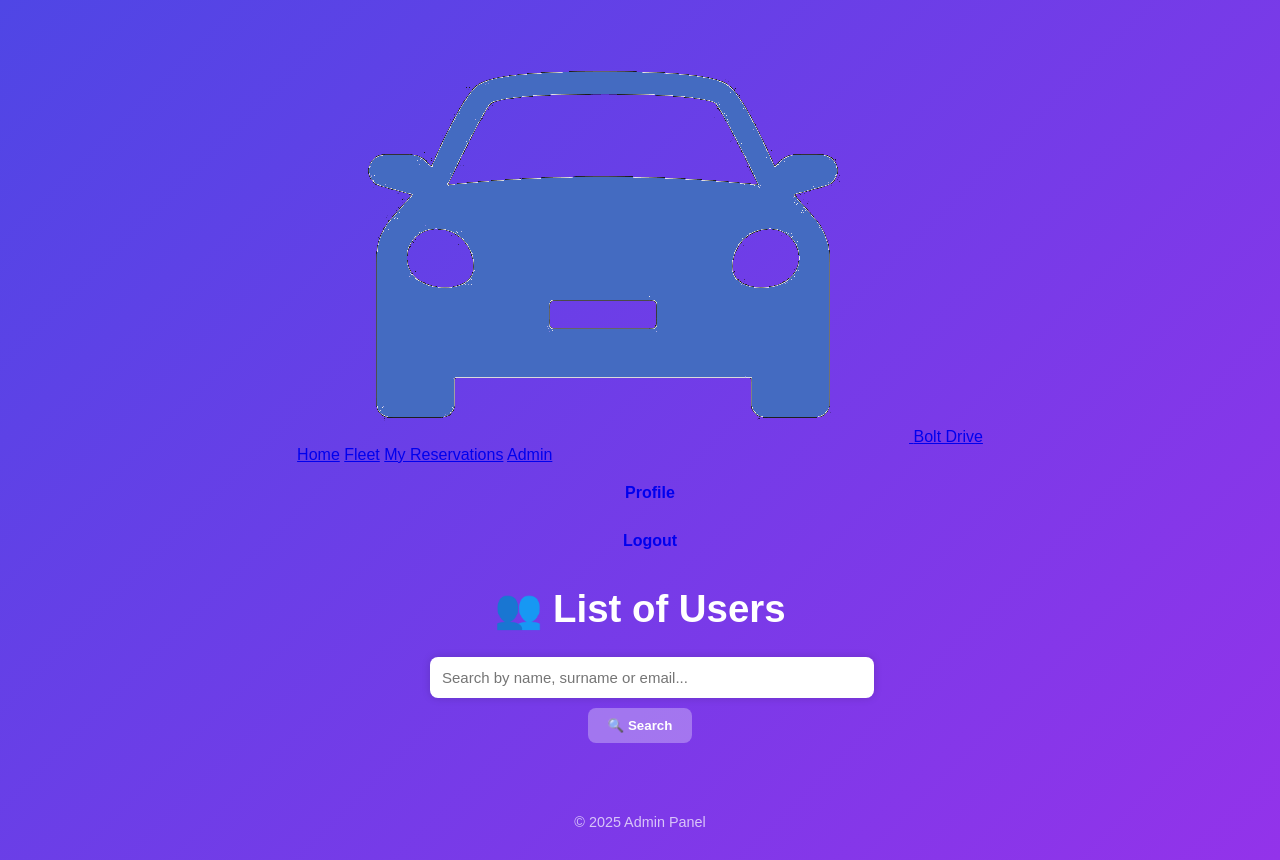
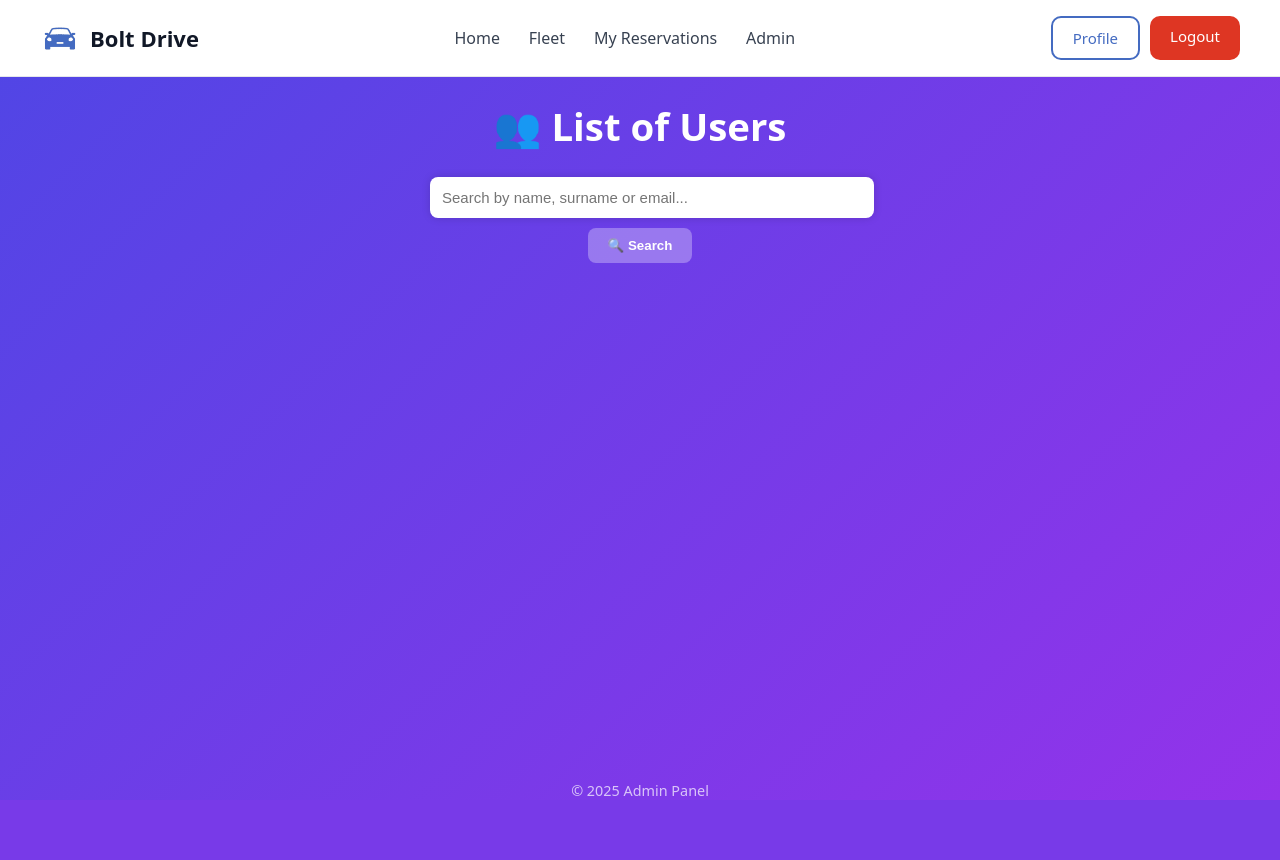
Before and after one commit to Strexas/ISLAB, a Flask app: page /list_users in a window 1280 px wide. After the commit the page ends 800 px from the top, so only its background shows below. Run offline with Flask 3, Linux system fonts and the light colour scheme; the visitor is signed in with stand-in values (Sample User, id 1); some libraries are stand-ins or nearby versions.

Commit message:
fixed navbar

```diff
--- a/static/css/_navbar.css
+++ b/static/css/_navbar.css
@@ -13,7 +13,7 @@
 
 /* Space reserved for fixed navbar */
 .navbar-spacer {
-    height: 80px;
+    height: 74px;
 }
 
 /* ===== CONTAINER ===== */
@@ -75,45 +75,3 @@
     display: flex;
     gap: 10px;
 }
-
-/* ===== BUTTONS ===== */
-
-.btn {
-    padding: 8px 16px;
-    border-radius: 8px;
-    font-size: 14px;
-    font-weight: 500;
-    text-decoration: none;
-    transition: all 0.2s ease;
-}
-
-/* Primary */
-.btn-primary {
-    background-color: #2563eb;
-    color: white;
-}
-
-    .btn-primary:hover {
-        background-color: #1e40af;
-    }
-
-/* Outline */
-.btn-outline {
-    border: 1px solid #2563eb;
-    color: #2563eb;
-}
-
-    .btn-outline:hover {
-        background-color: #2563eb;
-        color: white;
-    }
-
-/* Danger */
-.btn-danger {
-    background-color: #dc2626;
-    color: white;
-}
-
-    .btn-danger:hover {
-        background-color: #991b1b;
-    }
--- a/static/css/styles.css
+++ b/static/css/styles.css
@@ -63,6 +63,26 @@
 .secondary_button:hover {
   background-color: var(--secondary-button-hover-color);
   color: var(--secondary-button-hover-text-color);
+}
+
+.blue_outline {
+  background-color: transparent;
+  color: var(--primary-button-color);
+  border-radius: 10px;
+  border: solid 2px var(--primary-button-color);
+  padding: 10px 20px;
+  font-size: 15px;
+  margin-top: auto;
+  font-weight: 420;
+  cursor: pointer;
+  transition: background-color 0.2s;
+  transition: color 0.2s;
+  text-decoration: none;
+}
+
+.blue_outline:hover {
+  background-color: var(--primary-button-color);
+  color: white;
 }
 
 .no-results {
--- a/subsystems/fleet_management/routes.py
+++ b/subsystems/fleet_management/routes.py
@@ -12,6 +12,7 @@
 from models.RentPrice import RentPrice
 from models.ReviewCache import ReviewCache
 from form.VehicleForm import VehicleForm, RetireVehicleForm, ReviewCacheForm
+from subsystems.fleet_management.FleetController import FleetController
 
 fleet_bp = Blueprint("fleet", __name__, url_prefix="/fleet")
 
--- a/templates/components/_navbar.html
+++ b/templates/components/_navbar.html
@@ -34,11 +34,11 @@
         <div class="navbar-actions">
 
             {% if not session.get('user_id') %}
-            <a href="/login" class="btn btn-primary">Login</a>
-            <a href="/register" class="btn btn-outline">Register</a>
+            <a href="/login" class="primary_button">Login</a>
+            <a href="/register" class="secondary_button blue_outline">Register</a>
             {% else %}
-            <a href="/profile" class="btn btn-outline">Profile</a>
-            <a href="/logout" class="btn btn-danger">Logout</a>
+            <a href="/profile" class="secondary_button blue_outline">Profile</a>
+            <a href="/logout" class="danger_button">Logout</a>
             {% endif %}
 
         </div>
--- a/templates/index.html
+++ b/templates/index.html
@@ -12,7 +12,7 @@
   <link rel="icon" type="image/png" href="{{ url_for('static', filename='resources/site_logo.png') }}">
   </head>
 
-  <body class="blue_body">
+  <body>
       <div class="index-wrap">
 
           <!-- Navbar -->
--- a/templates/list_users.html
+++ b/templates/list_users.html
@@ -4,13 +4,15 @@
     <meta charset="UTF-8">
     <title>List Users</title>
 
+    <link rel="stylesheet" href="{{ url_for('static', filename='css/_navbar.css') }}">
+    <link rel="stylesheet" href="{{ url_for('static', filename='css/styles.css') }}">
+
     <style>
         body {
-            font-family: Arial, sans-serif;
+            font-family: var(--text-font);
             background: linear-gradient(135deg, #4f46e5, #9333ea);
             color: white;
             margin: 0;
-            padding: 30px;
             display: flex;
             flex-direction: column;
             align-items: center;
@@ -42,9 +44,9 @@
             transition: transform 0.2s ease;
         }
 
-            .user-card:hover {
-                transform: translateY(-6px);
-            }
+        .user-card:hover {
+            transform: translateY(-6px);
+        }
 
         .user-name {
             font-size: 1.3em;
```
